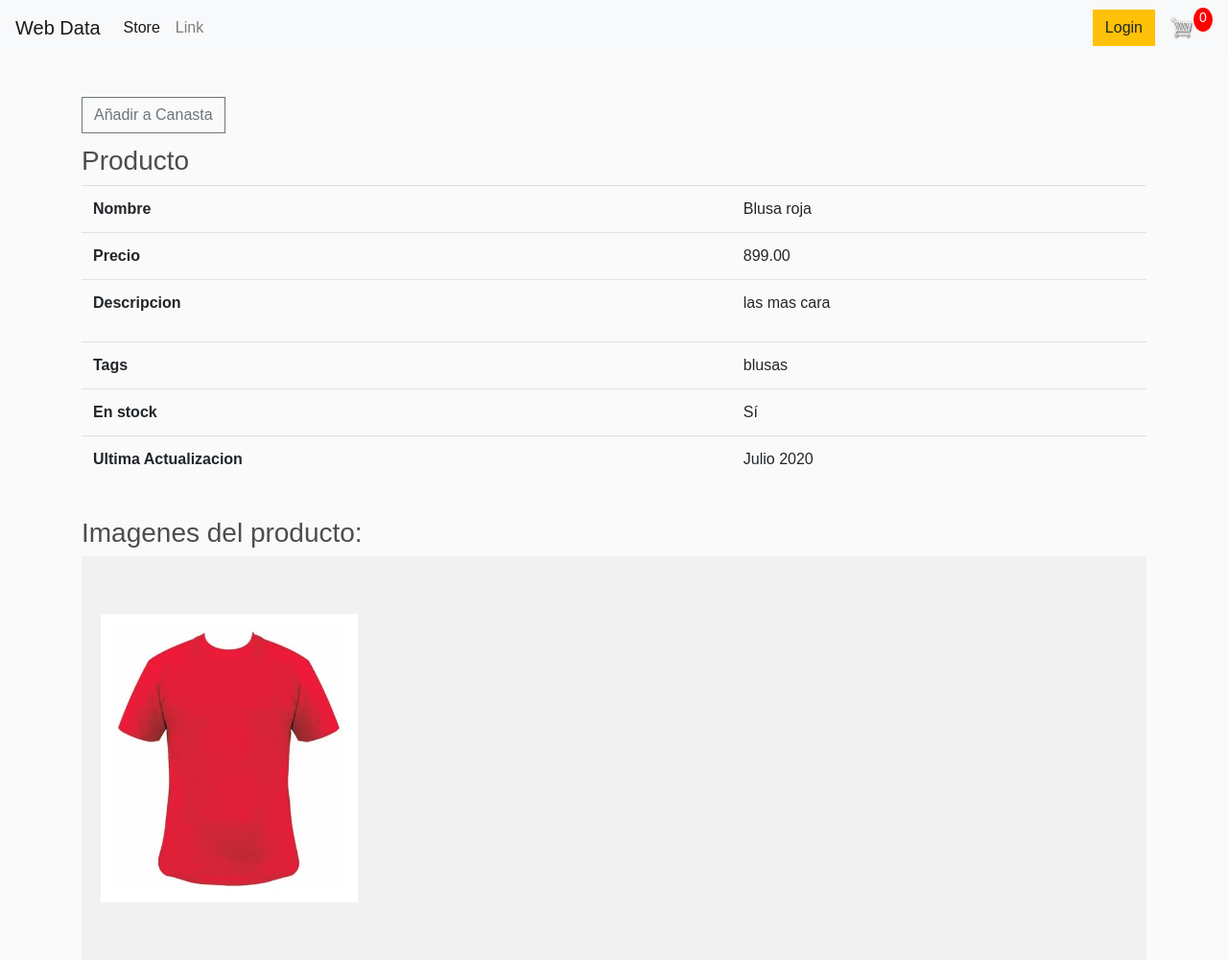
After one commit to Rob866/shop_app, a Django app: a page that uses web_app/templates/store/base.html in a window 1280 px wide. The commit adds this page. Shown: the whole page at 96% size. Run offline with Django 3.2, Linux system fonts and the light colour scheme; data comes from the database, SQL or seed files in the repository; some libraries are stand-ins or nearby versions.

Commit message:
some changes

```diff
--- a/requirements.txt
+++ b/requirements.txt
@@ -1,5 +1,7 @@
 asgiref==3.2.10
 Django==3.0.8
+django-filter==2.3.0
+django-widget-tweaks==1.4.8
 Pillow==7.2.0
 pytz==2020.1
 sqlparse==0.3.1
--- /dev/null
+++ b/web_app/store/templates/store/producto_detail.html
@@ -0,0 +1,140 @@
+{% extends "store/base.html" %}
+{% block tag_css %}
+<link rel="stylesheet" href="https://cdnjs.cloudflare.com/ajax/libs/magnific-popup.js/1.1.0/magnific-popup.min.css">
+  <script src="https://stackpath.bootstrapcdn.com/bootstrap/4.5.0/js/bootstrap.min.js" integrity="sha384-OgVRvuATP1z7JjHLkuOU7Xw704+h835Lr+6QL9UvYjZE3Ipu6Tp75j7Bh/kR0JKI" crossorigin="anonymous"></script>
+<style>
+
+*{
+  margin: 0;
+  padding: 0;
+  font-family: "montserrat",sans-serif;
+  box-sizing: border-box;
+}
+
+.gallery-section{
+  width: 100%;
+  padding: 60px 0;
+  background: #f1f1f1;
+}
+
+.inner-width{
+  width: 100%;
+  max-width: 1200px;
+  margin: auto;
+  padding: 0 20px;
+}
+
+.gallery-section h1{
+  text-align: center;
+  text-transform: uppercase;
+  color: #333;
+}
+
+.border{
+  width: 180px;
+  height: 4px;
+  background: #333;
+  margin: 60px auto;
+}
+
+.gallery-section .gallery{
+  display: flex;
+  flex-wrap: wrap;
+  justify-content: flex-start;
+}
+
+.gallery-section .image{
+  flex: 0 0 25%;
+  overflow: hidden;
+  cursor: pointer;
+}
+
+.gallery-section .image img{
+  width: 100%;
+  height: 100%;
+  transition: 0.4s;
+}
+
+.gallery-section .image:hover img{
+  transform: scale(1.4) rotate(15deg);
+}
+
+@media screen and (max-width:960px) {
+  .gallery-section .image{
+    flex: 0 0 33.33%;
+  }
+}
+
+@media screen and (max-width:768px) {
+  .gallery-section .image{
+    flex: 0 0 50%;
+  }
+}
+
+@media screen and (max-width:480px) {
+  .gallery-section .image{
+    flex: 0 0 100%;
+  }
+}
+
+
+</style>
+{% endblock%}
+{% block content %}
+<div style="position: relative; width: 100%; height: 50px;padding-top:20px;">
+     <a  class="btn btn-outline-secondary add-btn"href="#">Añadir a Canasta</a>
+</div>
+
+  <h3 style="padding-top:20px;">Producto</h3>
+  <table class="table">
+    <tr>
+      <th>Nombre</th>
+      <td>{{ object.nombre }}</td>
+    </tr>
+    <tr>
+      <th>Precio</th>
+      <td>{{ object.precio }}</td>
+    </tr>
+    <tr>
+      <th>Descripcion</th>
+      <td>{{ object.descripcion|linebreaks }}</td>
+    </tr>
+    <tr>
+      <th>Tags</th>
+    <td>{{ object.tags.all|join:","|default:"No tags  disponibles" }}</td>
+    </tr>
+    <tr>
+     <th>En stock</th>
+     <td>{{ object.en_stock|yesno|capfirst }}</td>
+   </tr>
+   <tr>
+     <th>Ultima Actualizacion</th>
+     <td>{{ object.actualizacion|date:"F Y" }}</td>
+   </tr>
+ </table>
+
+  <h3 style="padding-top:20px;">Imagenes del producto:</h3>
+<div class="gallery-section">
+    <div class="inner-width">
+      <div class="gallery">
+        {% for imagen in object.imagenes.all %}
+          <a href="{{ imagen.imagen.url }}" class="image">
+            <img src="{{ imagen.imagen.url }}" alt="">
+          </a>
+        {% endfor%}
+      </div>
+    </div>
+  </div>
+
+<script type="text/javascript">
+
+$(".gallery").magnificPopup({
+      delegate: 'a',
+      type: 'image',
+      gallery:{
+        enabled: true
+      }
+});
+
+</script>
+{% endblock content %}
--- a/web_app/store/templates/store/store.html
+++ b/web_app/store/templates/store/store.html
@@ -19,7 +19,6 @@
 </div>
 </form>
 <div class="row">
-
 {% for producto in filter.qs %}
     <div class="col-lg-4">
       {% if  producto.imagenes.all %}
@@ -33,7 +32,7 @@
        <h6><strong>{{producto.nombre}}</strong></h6>
        <hr>
        <button  class="btn btn-outline-secondary add-btn">Añadir al carro</button>
-       <a class="btn btn-outline-success" href="#">Ver</a>
+       <a class="btn btn-outline-success" href="{% url 'store:producto_view' slug=producto.slug %}">Ver</a>
        <h4 style="display: inline-block; float: right"><strong>${{ producto.precio|floatformat:2}}</strong></h4>
     </div>
     </div>
--- a/web_app/store/urls.py
+++ b/web_app/store/urls.py
@@ -1,9 +1,12 @@
 from . import  views
 from django.urls import path
+from .models import Producto
+from django.views.generic.detail import DetailView
+
 app_name= 'store'
-
 urlpatterns = [
     path('',views.ProductListView.as_view(),name='store'),
+    path("producto/<slug:slug>/",DetailView.as_view(model=Producto),name="producto_view",),
     path('cart/',views.cart,name='cart'),
     path('checkout/',views.checkout,name='checkout'),
 ]
--- a/web_app/templates/store/base.html
+++ b/web_app/templates/store/base.html
@@ -8,6 +8,12 @@
     <title></title>
     <link rel="stylesheet" href="https://stackpath.bootstrapcdn.com/bootstrap/4.5.0/css/bootstrap.min.css" integrity="sha384-9aIt2nRpC12Uk9gS9baDl411NQApFmC26EwAOH8WgZl5MYYxFfc+NcPb1dKGj7Sk" crossorigin="anonymous">
     <link rel="stylesheet" href="{% static 'css/main.css'%}">
+    <script src="https://code.jquery.com/jquery-3.5.1.slim.min.js" integrity="sha384-DfXdz2htPH0lsSSs5nCTpuj/zy4C+OGpamoFVy38MVBnE+IbbVYUew+OrCXaRkfj" crossorigin="anonymous"></script>
+    <script src="https://cdn.jsdelivr.net/npm/popper.js@1.16.0/dist/umd/popper.min.js" integrity="sha384-Q6E9RHvbIyZFJoft+2mJbHaEWldlvI9IOYy5n3zV9zzTtmI3UksdQRVvoxMfooAo" crossorigin="anonymous"></script>
+
+      <script src="https://stackpath.bootstrapcdn.com/bootstrap/4.5.0/js/bootstrap.min.js" integrity="sha384-OgVRvuATP1z7JjHLkuOU7Xw704+h835Lr+6QL9UvYjZE3Ipu6Tp75j7Bh/kR0JKI" crossorigin="anonymous"></script>
+    {% block tag_css %}
+    {% endblock %}
   </head>
   <body>
     <nav class="navbar navbar-expand-lg navbar-light bg-light">
@@ -42,8 +48,8 @@
       {% endblock %}
 
     </div>
-  <script src="https://stackpath.bootstrapcdn.com/bootstrap/4.5.0/js/bootstrap.min.js" integrity="sha384-OgVRvuATP1z7JjHLkuOU7Xw704+h835Lr+6QL9UvYjZE3Ipu6Tp75j7Bh/kR0JKI" crossorigin="anonymous"></script>
-  <script src="https://code.jquery.com/jquery-3.5.1.slim.min.js" integrity="sha384-DfXdz2htPH0lsSSs5nCTpuj/zy4C+OGpamoFVy38MVBnE+IbbVYUew+OrCXaRkfj" crossorigin="anonymous"></script>
-  <script src="https://cdn.jsdelivr.net/npm/popper.js@1.16.0/dist/umd/popper.min.js" integrity="sha384-Q6E9RHvbIyZFJoft+2mJbHaEWldlvI9IOYy5n3zV9zzTtmI3UksdQRVvoxMfooAo" crossorigin="anonymous"></script>
+
+
+
   </body>
 </html>
```
